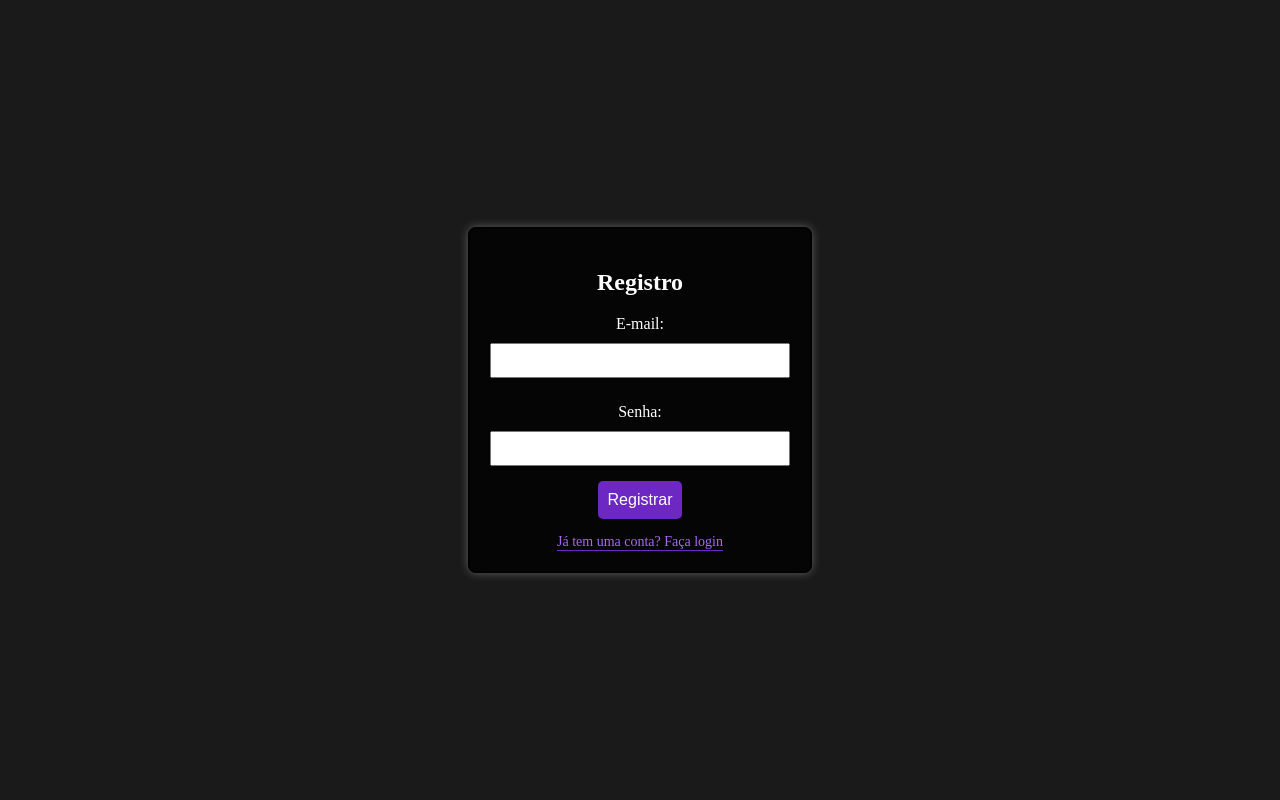
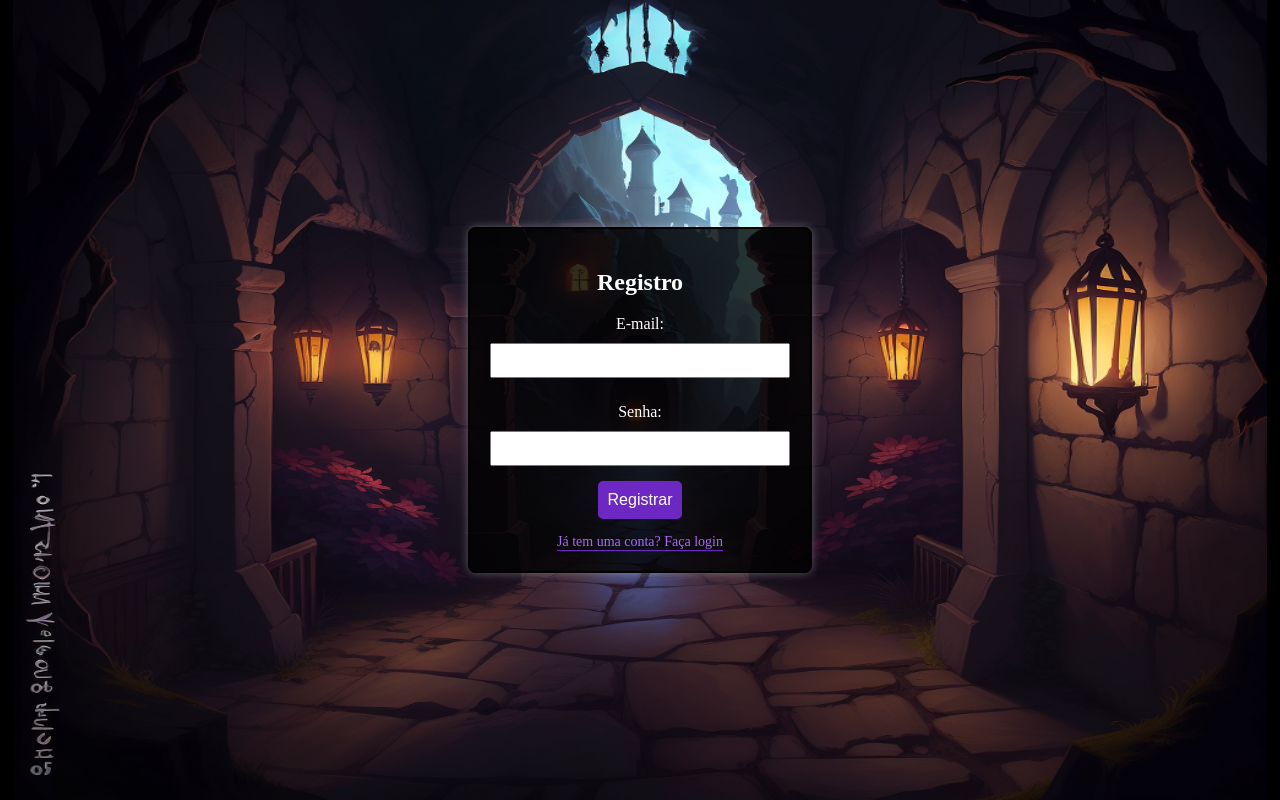
Before and after one commit to nox222/Pacto, a plain HTML site: page registro.html in a window 1280 px wide. Drawn offline with Linux system fonts and the light colour scheme.

Commit message:
Update registro.html

```diff
--- a/registro.html
+++ b/registro.html
@@ -20,7 +20,12 @@
       align-items: center;
       height: 100vh;
       margin: 0;
-      background-color: #1a1a1a;
+      background-image: url("image.png");
+      background-repeat: no-repeat;
+      background-attachment: fixed;
+      background-position: center;
+      background-size: 98% 100%;
+      background-color: rgb(0, 0, 0);
     }
 
     .container {
```
